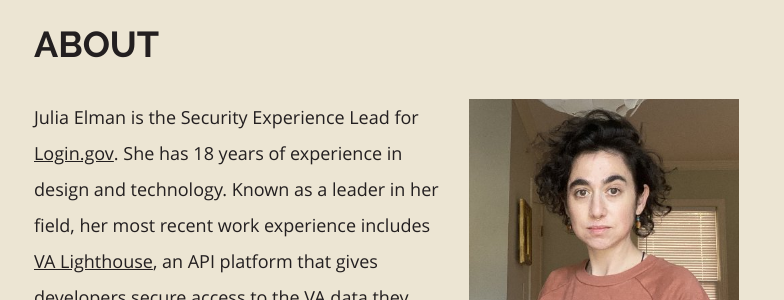
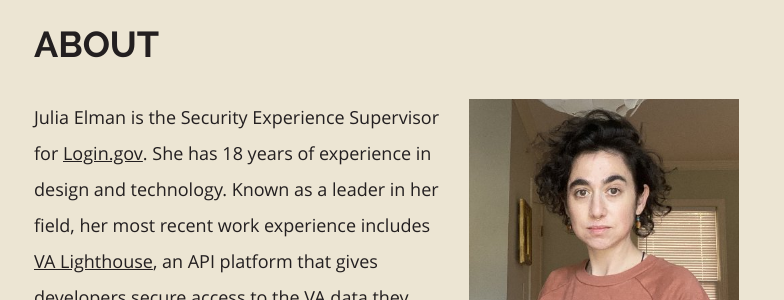
Before and after one commit to juliaelman/juliaelman.github.io, a Jekyll site: the page built from pages/about.md, in a window 1280 px wide. Shown: the part 146-446 px from the top of the page, without its empty margins (246-1030 px from the left). Built offline with Jekyll 4.4.1, drawn with Linux system fonts in a browser that asks for light colours.

Commit message:
Update current job title.

```diff
--- a/index.html
+++ b/index.html
@@ -4,7 +4,7 @@
 body_id: home
 ---
 
-<p>Hello! I'm Julia Elman -- a Security Experience Lead based in Durham, North Carolina. I lead security, user experience and engineering teams, and coach people to help them reach their full potential and create amazing things. My most recent work includes <a href="https://login.gov">Login.gov</a>, the <a href="https://developer.va.gov/">Department of Veterans Affairs API Platform</a>, <a href="https://zapier.com/blog/remote-design-visual-identity/">Zapier Visual Identity</a> and the <a href="https://designsystem.digital.gov/">U.S. Web Design System</a>.</p>
+<p>Hello! I'm Julia Elman -- a Security Experience Supervisor based in Durham, North Carolina. I lead security, user experience and engineering teams, and coach people to help them reach their full potential and create amazing things. My most recent work includes <a href="https://login.gov">Login.gov</a>, the <a href="https://developer.va.gov/">Department of Veterans Affairs API Platform</a>, <a href="https://zapier.com/blog/remote-design-visual-identity/">Zapier Visual Identity</a> and the <a href="https://designsystem.digital.gov/">U.S. Web Design System</a>.</p>
 
 <p>Apart from technology, I like spending time hiking and camping in the woods of North Carolina.</p>
 
--- a/pages/about.md
+++ b/pages/about.md
@@ -6,7 +6,7 @@
 ---
 <img src="/assets/images/julia-elman.jpg" alt="Julia Elman" class="profile">
 
-Julia Elman is the Security Experience Lead for <a href="https://login.gov/">Login.gov</a>. She has 18 years of experience in design and technology. Known as a leader in her field, her most recent work experience includes [VA Lighthouse](https://developer.va.gov/), an API platform that gives developers secure access to the VA data they need to build helpful tools and services for Veterans, the <a href="https://zapier.com/blog/remote-design-visual-identity/">Zapier Visual Identity</a>, <a href="https://designsystem.digital.gov/">the U.S. Web Design System</a> project, <a href="https://pulse.cio.gov">Pulse</a> and developing the project scoping and evaluation process for 18F Experience Design.
+Julia Elman is the Security Experience Supervisor for <a href="https://login.gov/">Login.gov</a>. She has 18 years of experience in design and technology. Known as a leader in her field, her most recent work experience includes [VA Lighthouse](https://developer.va.gov/), an API platform that gives developers secure access to the VA data they need to build helpful tools and services for Veterans, the <a href="https://zapier.com/blog/remote-design-visual-identity/">Zapier Visual Identity</a>, <a href="https://designsystem.digital.gov/">the U.S. Web Design System</a> project, <a href="https://pulse.cio.gov">Pulse</a> and developing the project scoping and evaluation process for 18F Experience Design.
 
 Prior to Ad Hoc, Julia grew the fully remote Zapier Design Team staff, workflows and processes to help meet the needs of a quickly growing company. She established an effective, repeatable hiring process to streamline the hiring cadence of Product Designers and UX Researchers. Julia also led the completion of the first Zapier Visual Identity to establish a cohesive, uniform brand.
 
```
